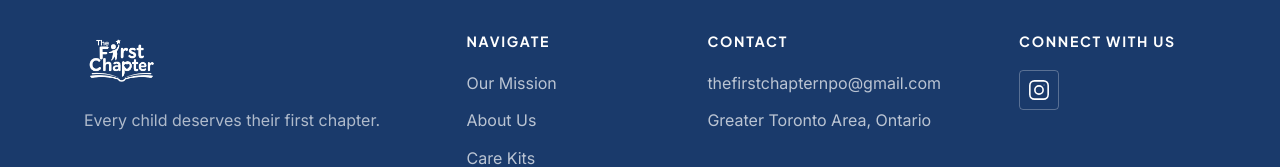
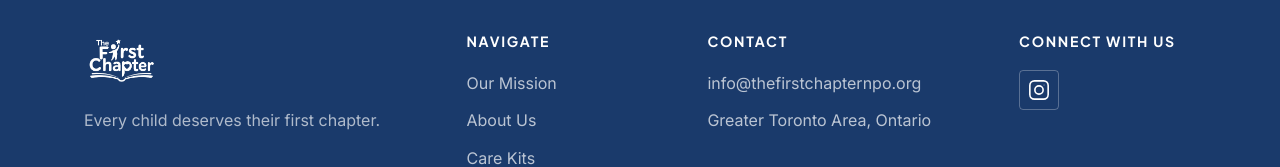
Before and after one commit to rishimitarr/the-first-chapter, a React (Vite) app: page /care-kits in a window 1280 px wide. Shown: the part 4214-4381 px from the top of the page. Built offline with nearby package versions, Linux system fonts and the light colour scheme.

Commit message:
Changed email address

```diff
--- a/src/components/CareKitsLanding.jsx
+++ b/src/components/CareKitsLanding.jsx
@@ -225,7 +225,7 @@
     shadow: '0 14px 38px rgba(0,153,214,0.22)',
     copy: 'Back-to-school essentials for everyday classroom learning.',
     items: ['1 notebook', '2 folders', '1 pencil pouch', '4 pens', '3 pencils', '5 crayons', '1 glue stick', '1 highlighter', '1 ruler', '2 erasers', '1 sharpener'],
-    href: 'mailto:thefirstchapternpo@gmail.com?subject=Donate%20an%20Educational%20Kit',
+    href: 'mailto:info@thefirstchapternpo.org?subject=Donate%20an%20Educational%20Kit',
     comingSoon: false,
   },
   {
--- a/src/components/Footer.jsx
+++ b/src/components/Footer.jsx
@@ -41,8 +41,8 @@
           {/* Contact */}
           <div style={styles.col} className="footer-col">
             <div style={styles.colLabel}>Contact</div>
-            <a href="mailto:thefirstchapternpo@gmail.com" style={styles.footerLink}>
-              thefirstchapternpo@gmail.com
+            <a href="mailto:info@thefirstchapternpo.org" style={styles.footerLink}>
+              info@thefirstchapternpo.org
             </a>
             <div style={styles.footerLink}>Greater Toronto Area, Ontario</div>
           </div>
```
